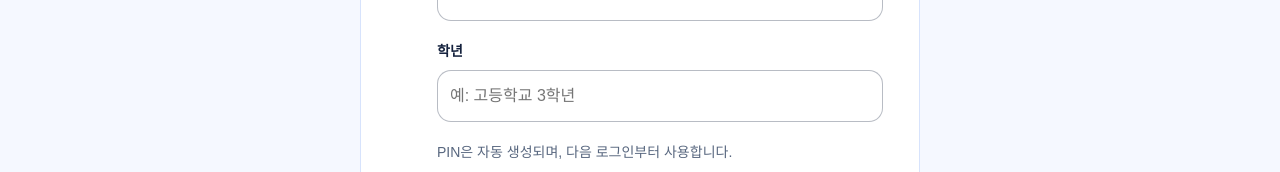
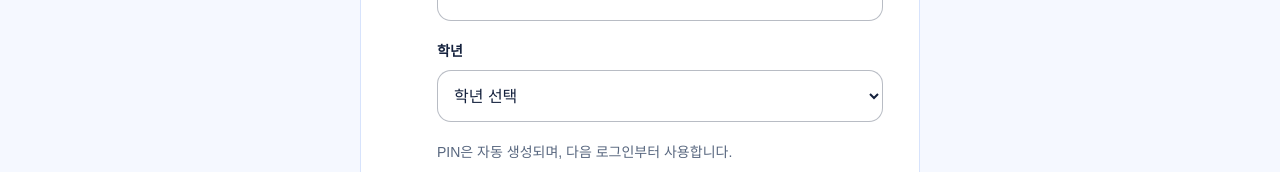
Before and after one commit to taejunyun1/gju_freshman_hooking, a Nuxt app: page /register in a window 1280 px wide. Shown: the part 621-793 px from the top of the page. Built offline with nearby package versions, Linux system fonts and the light colour scheme; a web font is replaced by a local one.

Commit message:
fix: 2026-07-22 가입 학년 선택값 정규화

```diff
--- a/app/pages/register.vue
+++ b/app/pages/register.vue
@@ -164,15 +164,20 @@ const submitRegistration = async (): Promise<void> => {
             </div>
             <div class="register-form__field">
               <label for="register-grade">학년</label>
-              <input
+              <select
                 id="register-grade"
                 v-model="form.grade"
                 name="grade"
-                autocomplete="off"
-                maxlength="20"
-                placeholder="예: 고등학교 3학년"
                 required
               >
+                <option disabled value="">학년 선택</option>
+                <option value="high1">고1</option>
+                <option value="high2">고2</option>
+                <option value="high3">고3</option>
+                <option value="graduate">고교 졸업</option>
+                <option value="ged">검정고시</option>
+                <option value="other">기타</option>
+              </select>
             </div>
             <p class="register-form__notice">PIN은 자동 생성되며, 다음 로그인부터 사용합니다.</p>
             <p
@@ -322,7 +327,8 @@ const submitRegistration = async (): Promise<void> => {
   font-weight: 700;
 }
 
-.register-form input {
+.register-form input,
+.register-form select {
   min-height: 3.25rem;
   width: 100%;
   border: 1px solid color-mix(in srgb, var(--color-primary-strong) 30%, transparent);
@@ -333,6 +339,7 @@ const submitRegistration = async (): Promise<void> => {
 }
 
 .register-form input:focus-visible,
+.register-form select:focus-visible,
 .register-form__submit:focus-visible,
 .register-page__brand:focus-visible,
 .register-form__existing a:focus-visible {
```
Also changed, not shown: .superpowers/sdd/task-4-report.md (added), 1 other file (tests, documents, lock files or other folders).
